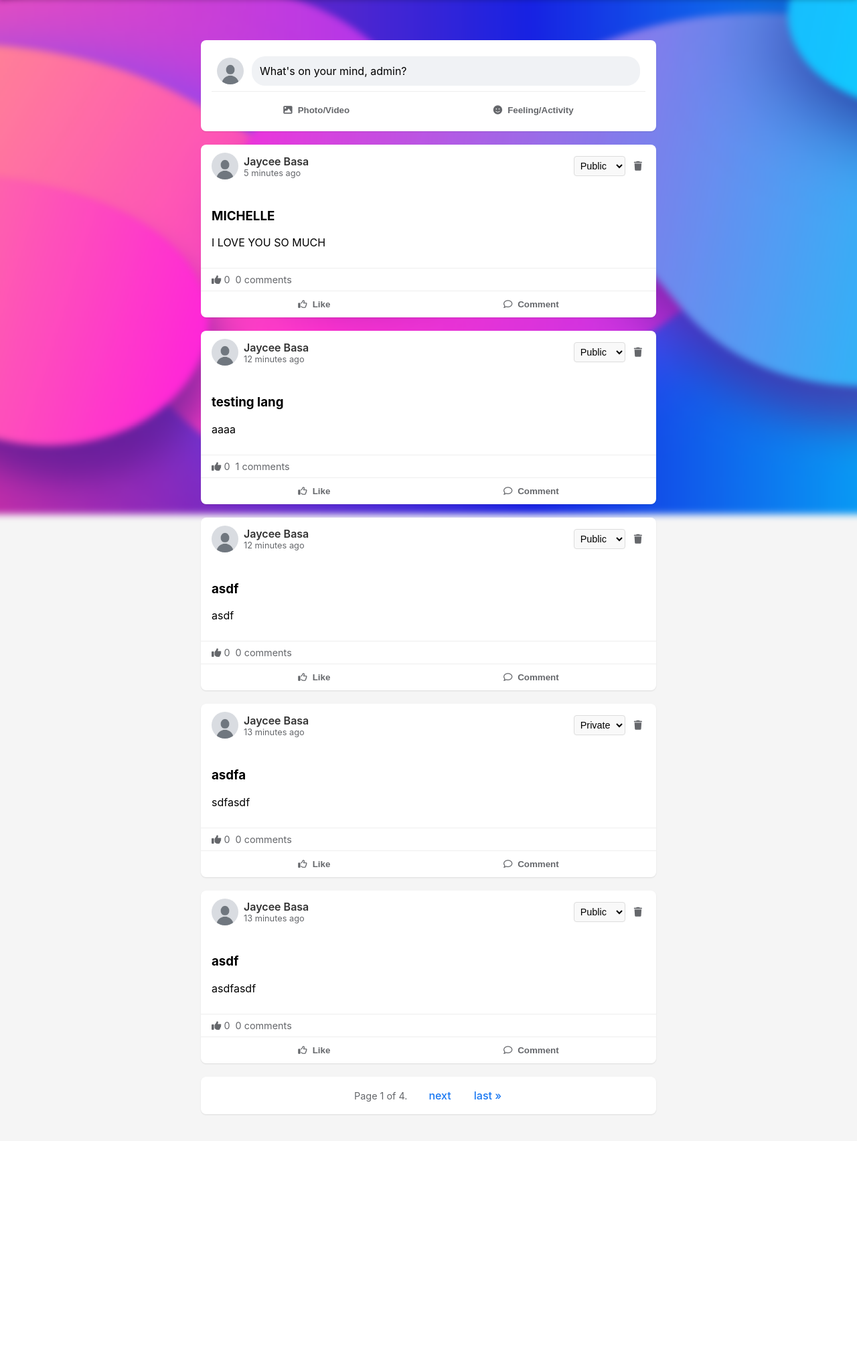
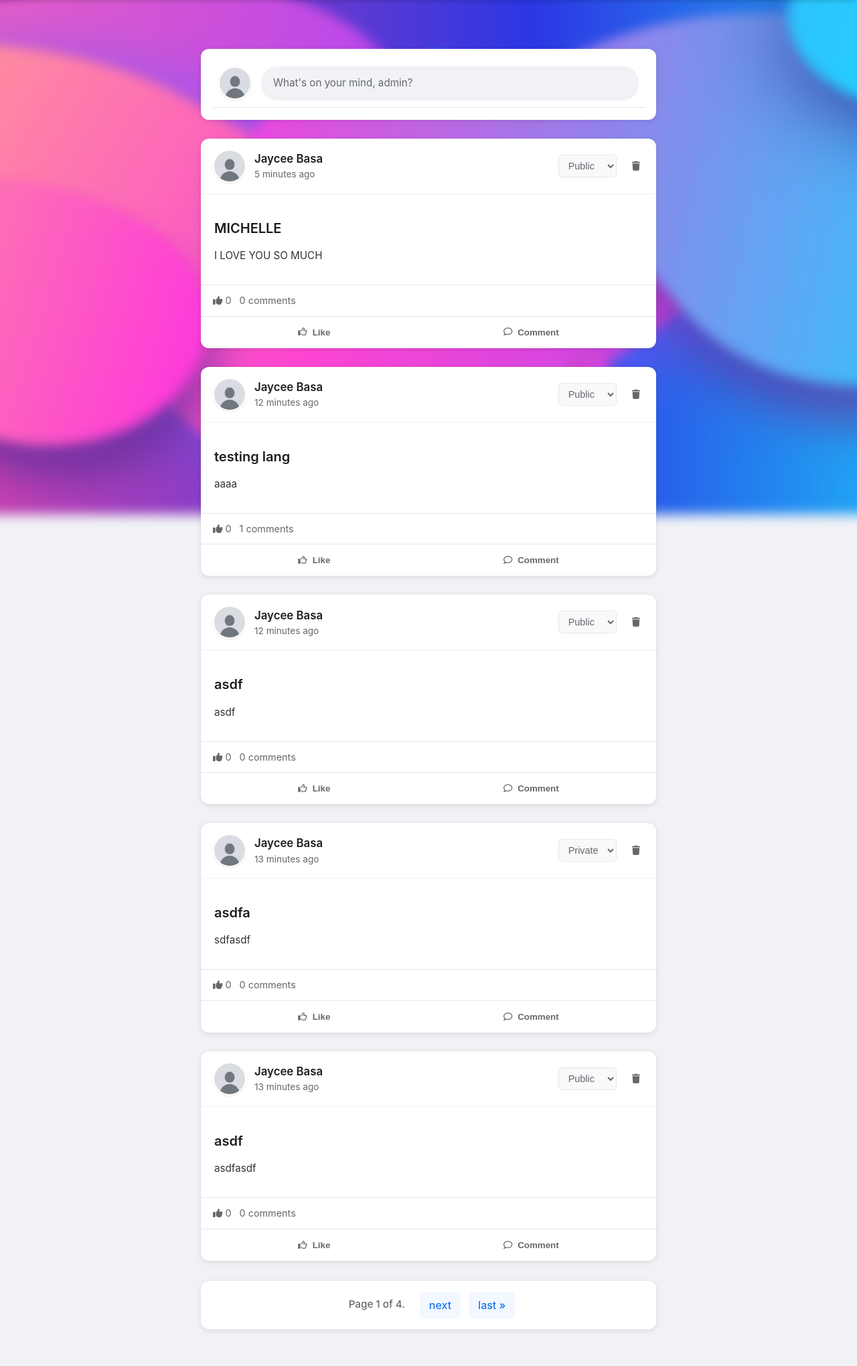
Before and after one commit to jayceebasa/INTEGRATIVE-PROG, a Django app: page /homepage/ in a window 1280 px wide. Shown: the part 72-2112 px from the top of the page at 67% size. Before the commit the page ends 1738 px from the top, so only its background shows below. Run offline with Django 5.2, Linux system fonts and the light colour scheme; a user stored in the database is signed in; data comes from the database, SQL or seed files in the repository; both versions use the stored data as it was after the commit.

Commit message:
FRONTEND BOTIFUL

```diff
--- a/connectly_project/posts/templates/homepage.html
+++ b/connectly_project/posts/templates/homepage.html
@@ -11,9 +11,11 @@
         margin: 0;
         padding: 0;
         position: relative;
-        min-height: 100vh; /* Change back to min-height */
-        background-color: #f5f5f5;
-        overflow-y: auto; /* Change back to auto scrolling */
+        min-height: 100vh;
+        background-color: #f0f2f5;
+        overflow-y: auto;
+        color: #1c1e21;
+        line-height: 1.5;
       }
 
       .background-image {
@@ -26,110 +28,158 @@
         background-size: cover;
         background-position: center;
         background-repeat: no-repeat;
-        opacity: 1;
+        opacity: 0.9;
         z-index: -1;
-        filter: blur(5px); /* Add blur effect - adjust the pixel value as needed */
-        transform: scale(1.1); /* Prevents blur edges from showing */
+        filter: blur(8px);
+        transform: scale(1.1);
       }
 
       .content-wrapper {
-        position: relative; /* Add position relative */
-        min-height: 100vh; /* Use min-height instead of height */
-        padding: 20px;
-        /* Remove overflow-y: auto since we want the body to handle scrolling */
+        position: relative;
+        min-height: 100vh;
+        padding: 25px;
+        display: flex;
+        flex-direction: column;
       }
 
+      /* Welcome Banner with Gradient */
       .welcome-banner {
-        background: #1a73e8;
+        background: linear-gradient(135deg, #1a73e8, #0d47a1);
         color: white;
-        padding: 20px;
-        border-radius: 8px;
-        margin-bottom: 20px;
+        padding: 25px;
+        border-radius: 12px;
+        margin-bottom: 25px;
+        box-shadow: 0 4px 12px rgba(26, 115, 232, 0.2);
+        transition: transform 0.3s ease, box-shadow 0.3s ease;
+      }
+
+      .welcome-banner:hover {
+        transform: translateY(-2px);
+        box-shadow: 0 6px 16px rgba(26, 115, 232, 0.3);
       }
 
       .logout-btn {
-        background: #dc3545;
+        background: linear-gradient(to right, #dc3545, #c82333);
         color: white;
-        padding: 10px 20px;
-        border-radius: 4px;
+        padding: 10px 24px;
+        border-radius: 6px;
         text-decoration: none;
         float: right;
+        font-weight: 500;
+        box-shadow: 0 2px 6px rgba(220, 53, 69, 0.3);
+        transition: all 0.2s ease;
       }
 
-      /* Facebook-style post styles */
+      .logout-btn:hover {
+        background: linear-gradient(to right, #c82333, #bd2130);
+        transform: translateY(-1px);
+        box-shadow: 0 4px 8px rgba(220, 53, 69, 0.4);
+      }
+
+      /* Main Content Area */
       .main-content {
         max-width: 680px;
         margin: 0 auto;
         padding-top: 20px;
+        width: 100%;
+      }
+
+      /* Enhanced Card Styles */
+      .post-card, .post-creation-card {
+        background: white;
+        border-radius: 12px;
+        box-shadow: 0 2px 8px rgba(0, 0, 0, 0.1), 0 0 1px rgba(0, 0, 0, 0.15);
+        margin: 28px auto;
+        overflow: hidden;
+        transition: transform 0.2s ease, box-shadow 0.2s ease;
+      }
+
+      .post-card:hover {
+        transform: translateY(-2px);
+        box-shadow: 0 4px 12px rgba(0, 0, 0, 0.12), 0 1px 2px rgba(0, 0, 0, 0.15);
       }
 
       .post-creation-card {
-        background: white;
-        border-radius: 8px;
-        box-shadow: 0 1px 2px rgba(0, 0, 0, 0.1);
-        margin: 20px auto;
         padding: 16px;
       }
 
+      /* Post Creation Styles */
       .post-input-wrapper {
         display: flex;
-        gap: 12px;
+        gap: 14px;
         align-items: center;
-        padding: 8px;
-        border-bottom: 1px solid #eee;
+        padding: 10px;
+        border-bottom: 1px solid #e4e6eb;
+        margin-bottom: 2px;
       }
 
       .post-input {
         flex-grow: 1;
-        padding: 12px;
+        padding: 14px 18px;
         border: none;
         background: #f0f2f5;
-        border-radius: 20px;
+        border-radius: 24px;
         cursor: pointer;
+        font-size: 0.95rem;
+        color: #65676b;
+        transition: background-color 0.2s, box-shadow 0.2s;
+      }
+
+      .post-input:hover {
+        background: #e4e6eb;
+        box-shadow: 0 1px 3px rgba(0, 0, 0, 0.05) inset;
       }
 
       .post-actions {
         display: flex;
         justify-content: space-around;
-        padding-top: 12px;
+        padding-top: 14px;
       }
 
+      /* Modernized Button Styles */
       .post-action-btn {
         display: flex;
         align-items: center;
         gap: 8px;
-        padding: 8px 16px;
+        padding: 10px 18px;
         border: none;
         background: none;
         border-radius: 8px;
         cursor: pointer;
         color: #65676b;
         font-weight: 600;
+        transition: all 0.2s ease;
       }
 
       .post-action-btn:hover {
         background: #f0f2f5;
+        color: #1877f2;
       }
 
-      .post-card {
-        background: white;
-        border-radius: 8px;
-        box-shadow: 0 1px 2px rgba(0, 0, 0, 0.1);
-        margin: 20px auto;
+      .post-action-btn i {
+        transition: transform 0.2s ease;
       }
 
+      .post-action-btn:hover i {
+        transform: scale(1.1);
+      }
+
+      /* Post Header Styles */
       .post-header {
         display: flex;
         align-items: center;
-        padding: 12px 16px;
-        gap: 8px;
+        padding: 16px 18px;
+        gap: 12px;
+        border-bottom: 1px solid rgba(0, 0, 0, 0.05);
       }
 
       .post-author-pic {
-        width: 40px;
-        height: 40px;
+        width: 46px;
+        height: 46px;
         border-radius: 50%;
         object-fit: cover;
+        box-shadow: 0 1px 3px rgba(0, 0, 0, 0.1);
+        border: 2px solid white;
       }
 
       .post-author-info {
@@ -138,21 +188,37 @@
 
       .post-author-name {
         font-weight: 600;
+        color: #1c1e21;
+        font-size: 1.05rem;
+      }
+
+      .post-timestamp {
+        font-size: 0.85rem;
+        color: #65676b;
+      }
+
+      /* Post Content Styles */
+      .post-content {
+        padding: 16px 20px;
+      }
+
+      .post-content h3 {
+        font-size: 1.25rem;
+        margin-bottom: 12px;
+        color: #1c1e21;
+        font-weight: 600;
+      }
+
+      .post-content p {
+        font-size: 0.95rem;
+        line-height: 1.5;
         color: #333;
       }
 
-      .post-timestamp {
-        font-size: 0.8rem;
-        color: #65676b;
-      }
-
-      .post-content {
-        padding: 12px 16px;
-      }
-
+      /* Post Footer Styles */
       .post-footer {
-        border-top: 1px solid #eee;
-        padding: 8px 16px;
+        border-top: 1px solid #e4e6eb;
+        padding: 12px 18px;
         display: flex;
         justify-content: space-between;
         align-items: center;
@@ -160,7 +226,7 @@
 
       .post-stats {
         display: flex;
-        gap: 8px;
+        gap: 12px;
         color: #65676b;
         font-size: 0.9rem;
       }
@@ -168,10 +234,11 @@
       .post-actions-footer {
         display: flex;
         justify-content: space-around;
-        padding: 4px 16px;
-        border-top: 1px solid #eee;
+        padding: 6px 16px;
+        border-top: 1px solid #e4e6eb;
       }
 
+      /* Modal Styles */
       .modal {
         display: none;
         position: fixed;
@@ -364,112 +529,141 @@
         transition: transform 0.2s ease;
       }
 
+      /* Enhanced Pagination */
       .pagination {
-        margin: 20px 0;
+        margin: 30px 0;
         text-align: center;
         background: white;
-        border-radius: 8px;
-        box-shadow: 0 1px 2px rgba(0, 0, 0, 0.1);
-        padding: 12px;
+        border-radius: 12px;
+        box-shadow: 0 2px 8px rgba(0, 0, 0, 0.1);
+        padding: 16px;
+        transition: transform 0.2s, box-shadow 0.2s;
+      }
+
+      .pagination:hover {
+        transform: translateY(-2px);
+        box-shadow: 0 4px 12px rgba(0, 0, 0, 0.15);
       }
 
       .pagination .step-links {
         display: flex;
         justify-content: center;
         align-items: center;
-        gap: 10px;
+        gap: 12px;
       }
 
       .pagination a {
         color: #1877f2;
         text-decoration: none;
-        padding: 6px 12px;
-        border-radius: 4px;
+        padding: 8px 14px;
+        border-radius: 6px;
         font-weight: 500;
-        transition: background-color 0.2s;
+        transition: all 0.2s;
+        background-color: rgba(24, 119, 242, 0.05);
       }
 
       .pagination a:hover {
-        background-color: #f0f2f5;
-        text-decoration: none;
+        background-color: rgba(24, 119, 242, 0.1);
+        transform: translateY(-1px);
+        box-shadow: 0 2px 5px rgba(24, 119, 242, 0.1);
       }
 
       .pagination .current {
         color: #65676b;
-        font-size: 0.9rem;
+        font-size: 0.95rem;
         padding: 6px 10px;
+        font-weight: 500;
       }
 
+      /* Delete Post Button */
       .delete-post-btn {
         background: none;
         border: none;
         color: #65676b;
         cursor: pointer;
         font-size: 8px;
-        padding: 5px;
+        padding: 6px;
         border-radius: 50%;
-        transition: background-color 0.2s, color 0.2s;
-        right: 10px;
-        top: 10px;
+        transition: all 0.2s;
+        margin-left: 5px;
       }
 
       .delete-post-btn:hover {
         background-color: rgba(0, 0, 0, 0.1);
         color: #dc3545;
+        transform: scale(1.1);
       }
 
       .delete-post-btn i {
         font-size: 14px;
       }
 
+      /* Privacy Dropdown */
       .post-privacy-dropdown select {
-        padding: 5px;
-        border: 1px solid #ddd;
-        border-radius: 4px;
+        padding: 7px 10px;
+        border: 1px solid #e4e6eb;
+        border-radius: 6px;
         font-size: 0.9rem;
-        background-color: #f9f9f9;
+        background-color: #f8f9fa;
         cursor: pointer;
+        transition: all 0.2s;
+        color: #65676b;
       }
 
       .post-privacy-dropdown select:hover {
         background-color: #f0f2f5;
+        border-color: #cfd1d5;
       }
 
+      .post-privacy-dropdown select:focus {
+        outline: none;
+        border-color: #1a73e8;
+        box-shadow: 0 0 0 2px rgba(26, 115, 232, 0.2);
+      }
+
+      /* Enhanced Toast Notifications */
       .toast-container {
         position: fixed;
-        bottom: 20px;  /* Changed from top: 790px to bottom: 20px */
-        right: 20px;
+        bottom: 24px;
+        right: 24px;
         z-index: 9999;
         pointer-events: none;
         display: flex;
         flex-direction: column;
         align-items: flex-end;
-        gap: 10px;
+        gap: 12px;
       }
 
       .toast {
         pointer-events: auto;
         display: flex;
         align-items: center;
-        min-width: 280px;
-        max-width: 350px;
+        min-width: 300px;
+        max-width: 380px;
         background: linear-gradient(to right, #41e049, #38c842);
         color: white;
-        padding: 14px 18px;
-        border-radius: 10px;
-        box-shadow: 0 4px 12px rgba(0, 0, 0, 0.15);
+        padding: 16px 20px;
+        border-radius: 12px;
+        box-shadow: 0 6px 16px rgba(0, 0, 0, 0.15), 0 2px 4px rgba(0, 0, 0, 0.1);
         margin-bottom: 10px;
         font-size: 0.95rem;
         font-weight: 500;
-        animation: slideInRight 0.3s ease-out, fadeOut 0.5s ease-in 3.5s forwards;
+        animation: slideInRight 0.4s ease-out, fadeOut 0.5s ease-in 3.5s forwards;
+        opacity: 0.95;
       }
 
       .toast::before {
         content: "✓";
         display: inline-block;
-        margin-right: 12px;
+        margin-right: 14px;
         font-size: 1.2rem;
         font-weight: bold;
+        background: rgba(255, 255, 255, 0.25);
+        width: 24px;
+        height: 24px;
+        border-radius: 50%;
+        text-align: center;
+        line-height: 24px;
       }
 
       .toast.error {
@@ -522,16 +716,6 @@
             <div class="post-input" onclick="openCreatePostModal()">
               What's on your mind, {% if user.socialaccount_set.all.0 %} {% with account=user.socialaccount_set.all.0 %} {{ account.extra_data.given_name }} {{account.extra_data.family_name}}? {% endwith %} {% else %} {{ user.username}}? {% endif %}
             </div>
-          </div>
-          <div class="post-actions">
-            <button class="post-action-btn">
-              <i class="fas fa-image"></i>
-              Photo/Video
-            </button>
-            <button class="post-action-btn">
-              <i class="fas fa-smile"></i>
-              Feeling/Activity
-            </button>
           </div>
         </div>
 
```
Also changed, not shown: other parts of connectly_project/posts/templates/homepage.html (+131 -33 lines), connectly_project/db.sqlite3.
